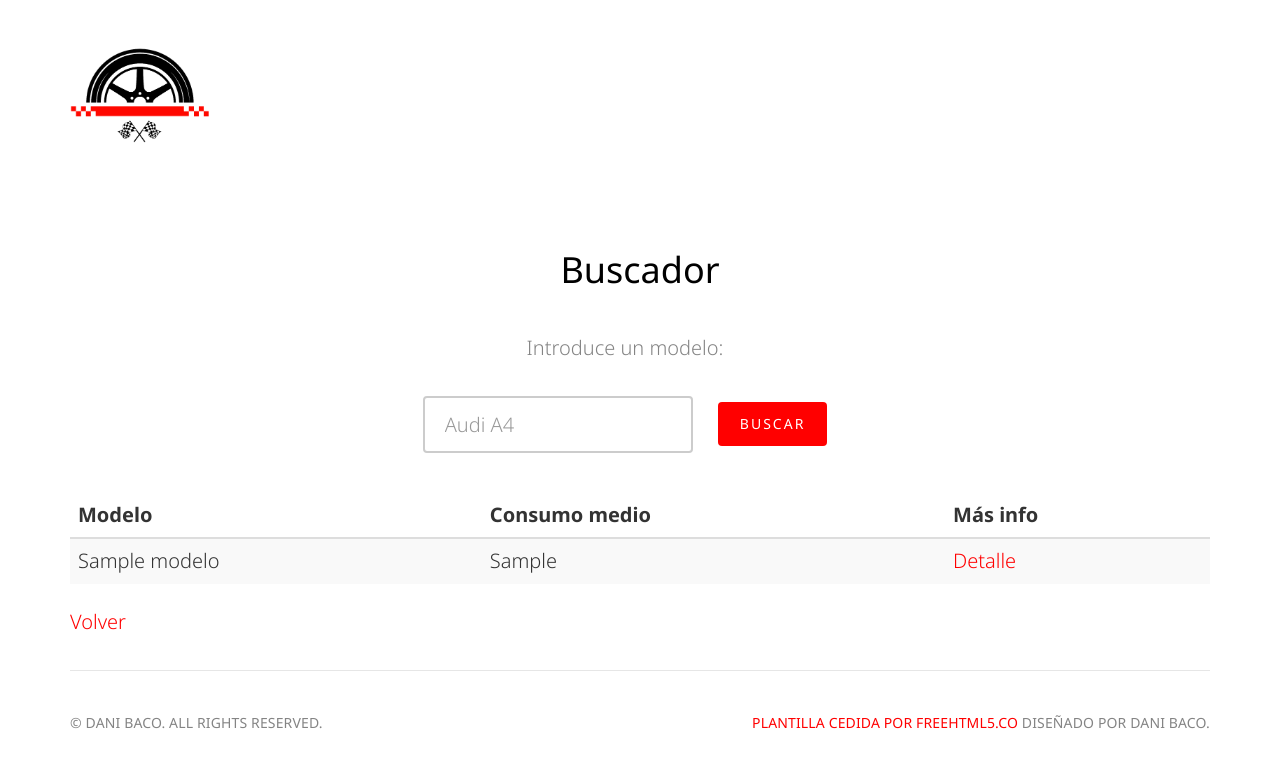
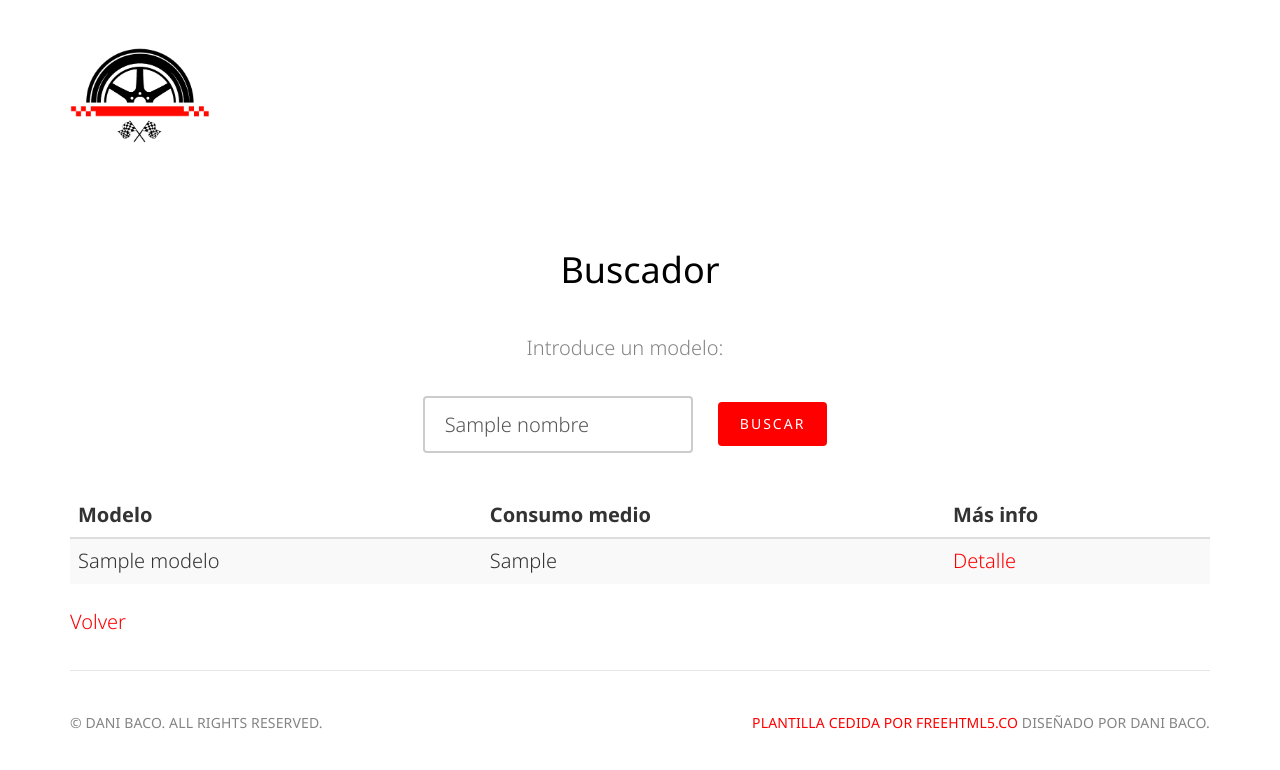
Before and after one commit to danibacorro/proyecto_flaskmejorado, a Flask app: template templates/busqueda.html in a window 1280 px wide. Shown: the top 770 px of the page. Run offline with Flask 3, Linux system fonts and the light colour scheme; the template is opened without the code that fills it: most values are stand-ins (such as "Sample title", 1, 10 or a date in 2020); some libraries are stand-ins or nearby versions.

Commit message:
mejora 2*

```diff
--- a/templates/busqueda.html
+++ b/templates/busqueda.html
@@ -7,7 +7,7 @@
 <div class="container text-center" style="margin: 40px;">
     <form action="{{url_for('busqueda')}}" method="POST" class="form-inline justify-content-center">
         <p>Introduce un modelo:</p>
-        <input type="text" name="buscador" placeholder="Audi A4" class="form-control" style="margin-right: 20px;">
+        <input type="text" name="buscador" placeholder="Audi A4" class="form-control" style="margin-right: 20px;" value="{{nombre}}">
         <button type="submit" class="btn btn-primary">Buscar</button>
     </form>
 </div>
```
